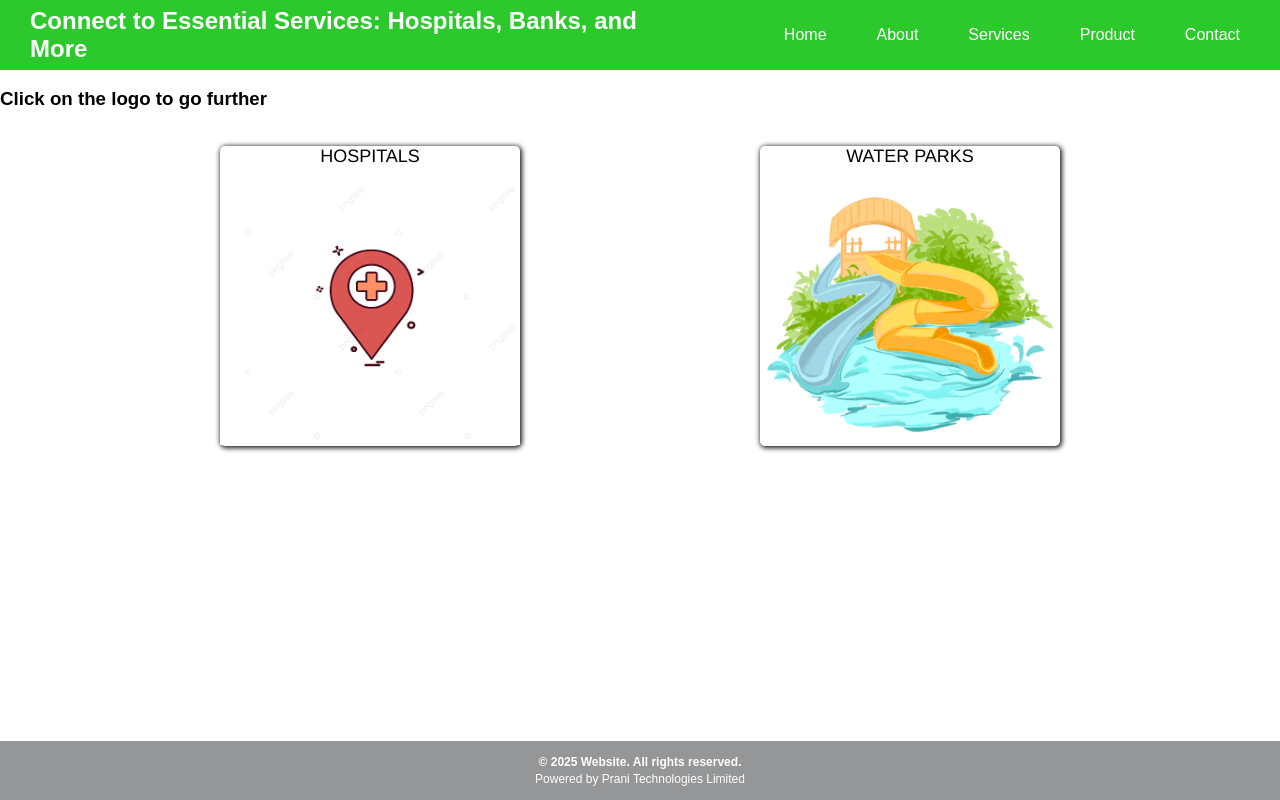
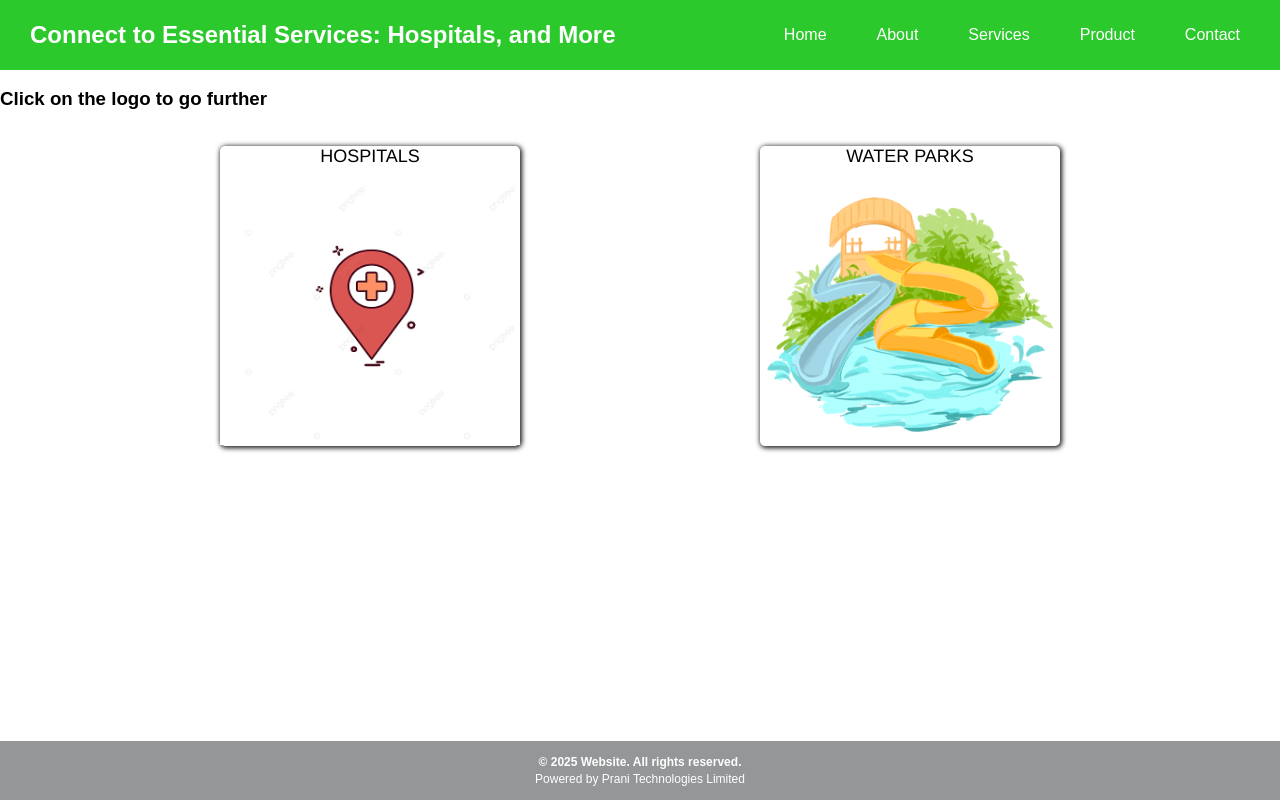
Before and after one commit to 23mis7304/prani, a plain HTML site: page index.html in a window 1280 px wide. Drawn offline with Linux system fonts and the light colour scheme.

Commit message:
Update index.html

```diff
--- a/index.html
+++ b/index.html
@@ -13,7 +13,7 @@
     <header>
         <nav>
             <div class="logo" style="max-width: 50%;">
-                <h1>Connect to Essential Services: Hospitals, Banks, and More</h1>
+                <h1>Connect to Essential Services: Hospitals, and More</h1>
             </div>
             <ul id="menuList">
                 <li><a href="">Home</a></li>
```
